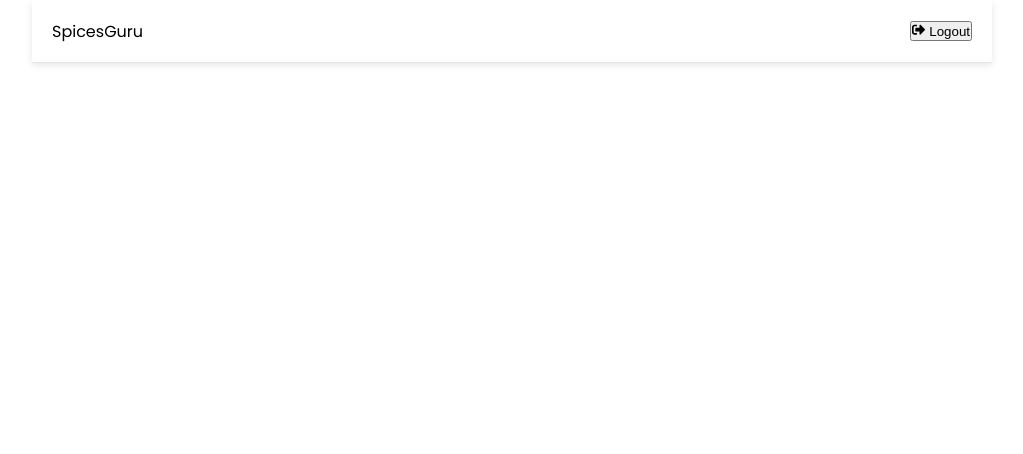
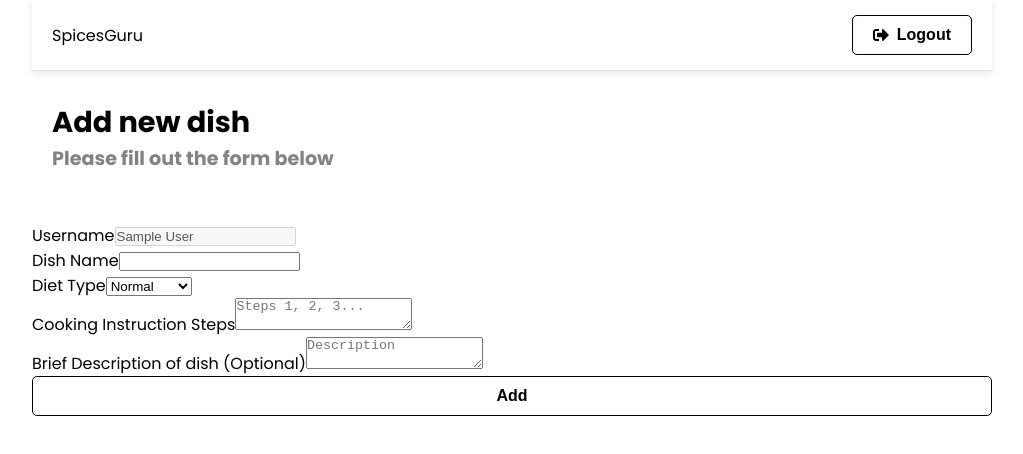
Before and after one commit to brian-pan/dish-guru-app, a React (Create React App) app in the folder frontend/: page /new-dish in a window 1280 px wide. Before the commit this address had no page. Shown: the top 454 px of the page, without its empty margins (128-1151 px from the left). Built offline with nearby package versions, Linux system fonts and the light colour scheme; sample sign-in values are in the browser's storage.

Commit message:
frontend - add new dish page & fn done

```diff
--- a/frontend/src/App.js
+++ b/frontend/src/App.js
@@ -4,12 +4,15 @@ import { ToastContainer } from "react-toastify";
 import "react-toastify/dist/ReactToastify.css";
 //import components
 import Header from "./components/Header";
+import PrivateRoute from "./components/PrivateRoute";
 //import pages
 import Home from "./pages/Home";
 import Login from "./pages/Login";
 import Register from "./pages/Register";
 import Dishes from "./pages/Dishes";
 import MyDishes from "./pages/MyDishes";
+import NewDish from "./pages/NewDish";
+import RandomDish from "./pages/RandomDish";
 
 function App() {
   return (
@@ -21,6 +24,16 @@ function App() {
             <Route path="/" element={<Home />} />
             <Route path="/login" element={<Login />} />
             <Route path="/register" element={<Register />} />
+            <Route path="/dishes" element={<Dishes />} />
+            <Route path="/my-dishes" element={<PrivateRoute />}>
+              <Route path="/my-dishes" element={<MyDishes />} />
+            </Route>
+            <Route path="/new-dish" element={<PrivateRoute />}>
+              <Route path="/new-dish" element={<NewDish />} />
+            </Route>
+            <Route path="/random" element={<PrivateRoute />}>
+              <Route path="/random" element={<RandomDish />} />
+            </Route>
           </Routes>
         </div>
       </Router>
--- a/frontend/src/app/store.js
+++ b/frontend/src/app/store.js
@@ -1,9 +1,11 @@
 import { configureStore } from "@reduxjs/toolkit";
 import authReducer from "../features/auth/authSlice";
+import dishReducer from "../features/dishes/dishSlice";
 
 //for any reducer created bring here:
 export const store = configureStore({
   reducer: {
     auth: authReducer,
+    dishes: dishReducer,
   },
 });
--- /dev/null
+++ b/frontend/src/features/dishes/dishService.js
@@ -0,0 +1,21 @@
+import axios from "axios";
+
+const API_URL_PU = "/api/dishes/";
+const API_URL_MY = "/api/my-dishes/";
+
+//create new dish
+const createDish = async (dishData, token) => {
+  const config = {
+    headers: {
+      Authorization: `Bearer ${token}`,
+    },
+  };
+  const response = await axios.post(API_URL_MY, dishData, config);
+  return response.data;
+};
+
+const dishService = {
+  createDish,
+};
+
+export default dishService;
--- /dev/null
+++ b/frontend/src/features/dishes/dishSlice.js
@@ -0,0 +1,59 @@
+import { createSlice, createAsyncThunk } from "@reduxjs/toolkit";
+import dishService from "./dishService";
+
+const initialState = {
+  dishes: [],
+  dish: {},
+  isError: false,
+  isSuccess: false,
+  isLoading: false,
+  message: "",
+};
+
+//FUNCTIONS
+//create new dish
+export const createDish = createAsyncThunk(
+  "dishes/create",
+  async (dishData, thunkAPI) => {
+    try {
+      const token = thunkAPI.getState().auth.user.token;
+      return await dishService.createDish(dishData, token);
+    } catch (error) {
+      const message =
+        (error.response &&
+          error.response.data &&
+          error.response.data.message) ||
+        error.message ||
+        error.toString();
+
+      return thunkAPI.rejectWithValue(message);
+    }
+  }
+);
+
+//
+export const dishSlice = createSlice({
+  name: "dish",
+  initialState,
+  reducers: {
+    reset: (state) => initialState,
+  },
+  extraReducers: (builder) => {
+    builder
+      .addCase(createDish.pending, (state) => {
+        state.isLoading = true;
+      })
+      .addCase(createDish.fulfilled, (state) => {
+        state.isLoading = false;
+        state.isSuccess = true;
+      })
+      .addCase(createDish.rejected, (state, action) => {
+        state.isLoading = false;
+        state.isError = true;
+        state.message = action.payload;
+      });
+  },
+});
+
+export const { reset } = dishSlice.actions;
+export default dishSlice.reducer;
--- a/frontend/src/index.scss
+++ b/frontend/src/index.scss
@@ -73,6 +73,67 @@ h3 {
   }
 }
 
+.heading {
+  font-size: 1.2em;
+  font-weight: 700;
+  margin-bottom: 50px;
+  padding: 0 20px;
+
+  p {
+    color: #828282;
+  }
+}
+
+.btn {
+  padding: 10px 20px;
+  border: 1px solid #000;
+  border-radius: 5px;
+  background: #fff;
+  color: #000;
+  font-size: 16px;
+  font-weight: 700;
+  cursor: pointer;
+  text-align: center;
+  appearance: button;
+  display: flex;
+  align-items: center;
+  justify-content: center;
+
+  svg {
+    margin-right: 8px;
+  }
+
+  &:hover {
+    // transform: scale(0.98);
+    background-color: #000;
+    color: #fff;
+  }
+}
+
+.btn-reverse {
+  background: #000;
+  color: #fff;
+}
+
+.btn-block {
+  width: 100%;
+  margin-bottom: 20px;
+}
+
+.btn-danger {
+  background: darkred;
+  border: none;
+}
+
+.btn-back {
+  width: 150px;
+  margin-bottom: 20px;
+}
+
+.home-links {
+  padding: 0 20px;
+}
+
 .loadingSpinnerContainer {
   position: fixed;
   top: 0;
--- a/frontend/src/pages/Home.js
+++ b/frontend/src/pages/Home.js
@@ -12,7 +12,8 @@ function Home() {
         <p>Please choose an option from below</p>
       </section>
 
-      <Link to="/dishes" className="btn btn-reverse btn-block">
+      <div className="home-links">
+        <Link to="/dishes" className="btn btn-block">
           <FaGlobe />
           Explore Dishes
         </Link>
@@ -20,12 +21,13 @@ function Home() {
         <Link to="/my-dishes" className="btn btn-block">
           <FaList /> View my dishes
         </Link>
-      <Link to="/new" className="btn btn-block">
+        <Link to="/new-dish" className="btn btn-block">
           <FaCarrot /> Add a dish
         </Link>
         <Link to="/random" className="btn btn-block">
           <FaQuestionCircle /> Get random dish
         </Link>
+      </div>
     </>
   );
 }
--- /dev/null
+++ b/frontend/src/pages/NewDish.js
@@ -0,0 +1,136 @@
+import { useState, useEffect } from "react";
+import { useSelector, useDispatch } from "react-redux";
+import { useNavigate } from "react-router-dom";
+import { createDish, reset } from "../features/dishes/dishSlice";
+import { toast } from "react-toastify";
+import Spinner from "../components/Spinner";
+
+function NewDish() {
+  //global state
+  const { user } = useSelector((state) => state.auth);
+  const { isLoading, isError, isSuccess, message } = useSelector(
+    (state) => state.dishes
+  );
+  //local state
+  const [username] = useState(user.name);
+  const [formData, setFormData] = useState({
+    name: "",
+    diet: "Normal",
+    description: "",
+    steps: "",
+    isPublic: false,
+  });
+  const { name, diet, description, steps, isPublic } = formData;
+
+  //initialize
+  const dispatch = useDispatch();
+  const navigate = useNavigate();
+
+  //reset state
+  useEffect(() => {
+    if (isError) {
+      toast.error(message);
+    }
+    if (isSuccess) {
+      dispatch(reset());
+      navigate("/my-dishes");
+      toast.success("Dish Created!", {
+        autoClose: 1000,
+      });
+    }
+    dispatch(reset());
+  }, [dispatch, isError, isSuccess, navigate, message]);
+
+  const onChange = (e) => {
+    const { name, value } = e.target;
+    setFormData((prevState) => ({
+      ...prevState,
+      [name]: value,
+    }));
+  };
+
+  const onSubmit = (e) => {
+    e.preventDefault();
+    dispatch(createDish(formData)); // axios post
+  };
+
+  if (isLoading) {
+    return <Spinner />;
+  }
+
+  return (
+    <>
+      <section className="heading">
+        <h1>Add new dish</h1>
+        <p>Please fill out the form below</p>
+      </section>
+      <section className="form">
+        <div className="form-group">
+          <label htmlFor="username">Username</label>
+          <input
+            type="text"
+            id="username"
+            name="username"
+            className="form-control"
+            value={username}
+            disabled
+          />
+        </div>
+        <form onSubmit={onSubmit}>
+          <div className="form-group">
+            <label htmlFor="name">Dish Name</label>
+            <input
+              type="text"
+              id="name"
+              name="name"
+              className="form-control"
+              value={name}
+              onChange={onChange}
+            />
+          </div>
+
+          <div className="form-group">
+            <label htmlFor="diet">Diet Type</label>
+            <select name="diet" id="diet" value={diet} onChange={onChange}>
+              <option value="Normal">Normal</option>
+              <option value="Vegetarian">Vegetarian</option>
+              <option value="Vegan">Vegan</option>
+            </select>
+          </div>
+
+          <div className="form-group">
+            <label htmlFor="steps">Cooking Instruction Steps</label>
+            <textarea
+              name="steps"
+              id="steps"
+              className="form-control"
+              placeholder="Steps 1, 2, 3..."
+              value={steps}
+              onChange={onChange}
+            ></textarea>
+          </div>
+
+          <div className="form-group">
+            <label htmlFor="description">
+              Brief Description of dish (Optional)
+            </label>
+            <textarea
+              name="description"
+              id="description"
+              className="form-control"
+              placeholder="Description"
+              value={description}
+              onChange={onChange}
+            ></textarea>
+          </div>
+          <div>{/* isPublic checkbox here */}</div>
+          <div className="form-group">
+            <button className="btn btn-block">Add</button>
+          </div>
+        </form>
+      </section>
+    </>
+  );
+}
+
+export default NewDish;
--- /dev/null
+++ b/frontend/src/pages/RandomDish.js
@@ -0,0 +1,4 @@
+function RandomDish() {
+  return <>Generate a random dish for tonight!</>;
+}
+export default RandomDish;
```
Lines whose indentation alone changed are shown as unchanged.
